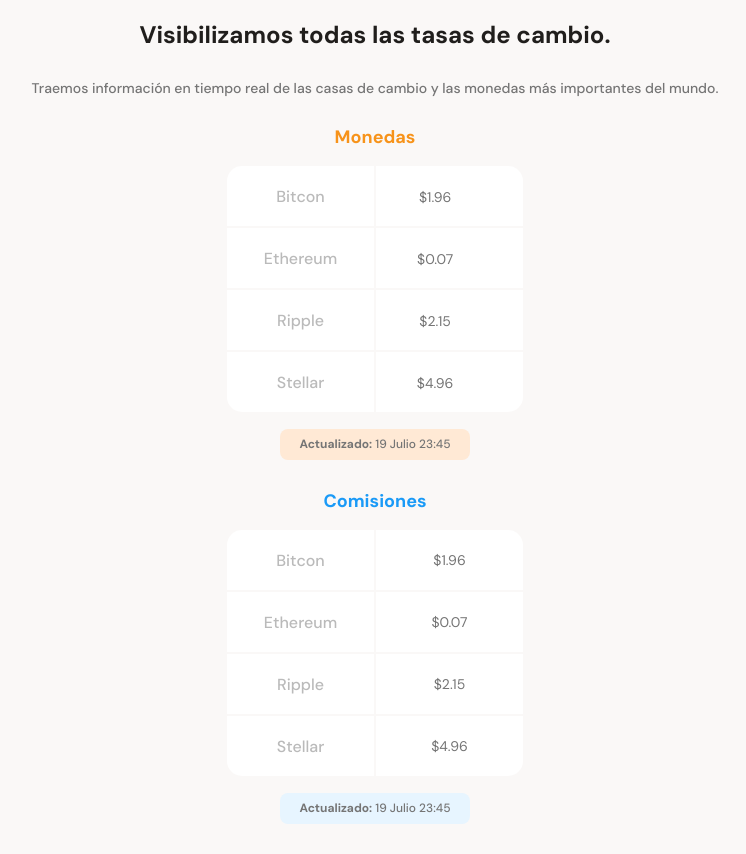
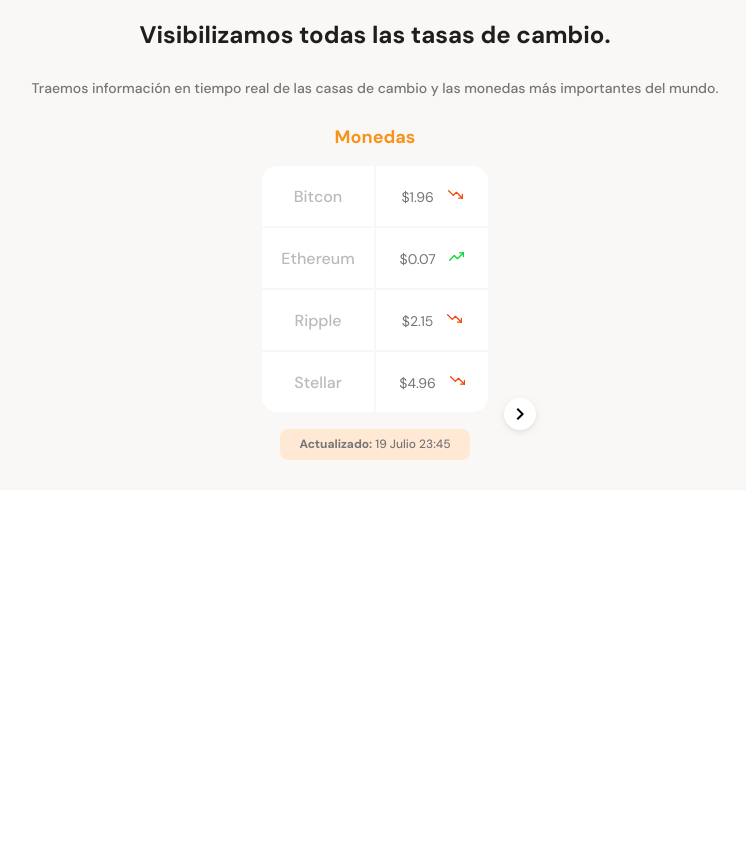
Before and after one commit to mathew-idrovo/Movil_ui, a plain HTML site: page index.html in a window 1280 px wide. Shown: the part 660-1514 px from the top of the page, without its empty margins (265-1011 px from the left). After the commit the page ends 1150 px from the top, so only its background shows below. Drawn offline with Linux system fonts and the light colour scheme.

Commit message:
feat: add table section

```diff
--- a/index.html
+++ b/index.html
@@ -37,7 +37,9 @@
           </p>
         </div>
         <section class="main-tables-container">
-          <div class="main-currency-table">
+          <input type="radio" name="toggleTable" id="showTable1" checked />
+          <input type="radio" name="toggleTable" id="showTable2" />
+          <div class="main-currency-table" id="table1">
             <p class="currency-table--title">Monedas</p>
             <div class="currency-table--container">
               <table>
@@ -63,11 +65,17 @@
                 </tr>
               </table>
             </div>
+            <label for="showTable2" class="table-go-right">
+              <img
+                src="assets/icons/mdi_keyboard_arrow_down.svg"
+                alt="arrow_next"
+              />
+            </label>
             <div class="currency-table--date">
               <p><b>Actualizado:</b> 19 Julio 23:45</p>
             </div>
           </div>
-          <div class="main-comissions-table">
+          <div class="main-comissions-table" id="table2">
             <p class="comissions-table--title">Comisiones</p>
             <div class="comissions-table--container">
               <table>
@@ -93,6 +101,12 @@
                 </tr>
               </table>
             </div>
+            <label for="showTable1" class="table-go-right">
+              <img
+                src="assets/icons/mdi_keyboard_arrow_down.svg"
+                alt="arrow_next"
+              />
+            </label>
             <div class="comissions-table--date">
               <p><b>Actualizado:</b> 19 Julio 23:45</p>
             </div>
--- a/style.css
+++ b/style.css
@@ -119,6 +119,27 @@ main {
   line-height: 1.6rem;
   color: #757575;
 }
+.main-tables-container input[type='radio'] {
+  position: absolute;
+  opacity: 0;
+  pointer-events: none;
+}
+.main-tables-container {
+  display: flex;
+  overflow-x: auto;
+  scroll-behavior: smooth;
+  justify-content: center;
+}
+.main-tables-container::-webkit-scrollbar {
+  display: none;
+}
+.main-currency-table,
+.main-comissions-table {
+  display: none;
+  opacity: 0;
+  transition: opacity 0.3s ease;
+  position: relative;
+}
 .main-currency-table .main-comissions-table {
   width: 70%;
   min-width: 235px;
@@ -135,7 +156,6 @@ main {
   color: var(--bitcoin-orange);
 }
 .main-comissions-table .comissions-table--title {
-  margin-top: 30px;
   margin-bottom: 15px;
   font-size: 1.8rem;
   font-weight: bold;
@@ -195,7 +215,7 @@ main {
   width: 15px;
   height: 15px;
   margin-left: 10px;
-  background-image: url('../assets/icons/trending-up.svg');
+  background-image: url('/assets/icons/trending-up1.svg');
   background-size: cover;
   background-position: center;
   background-repeat: no-repeat;
@@ -205,7 +225,7 @@ main {
   width: 15px;
   height: 15px;
   margin-left: 10px;
-  background-image: url('../assets/icons/trending-down.svg');
+  background-image: url('/assets/icons/trending-down1.svg');
   background-size: cover;
   background-position: center;
   background-repeat: no-repeat;
@@ -234,3 +254,27 @@ main {
   font-size: 1.2rem;
   line-height: 1.5px;
 }
+#showTable1:checked ~ #table1 {
+  display: block;
+  opacity: 1;
+}
+
+#showTable2:checked ~ #table2 {
+  display: block;
+  opacity: 1;
+}
+.table-go-right {
+  position: absolute;
+  right: -30px;
+  transform: translate(50%, -50%);
+
+  width: 32px;
+  height: 32px;
+  background: var(--just-white);
+  border-radius: 50%;
+  box-shadow: 0 2px 6px rgba(0, 0, 0, 0.1);
+  display: flex;
+  align-items: center;
+  justify-content: center;
+  cursor: pointer;
+}
```
Also changed, not shown: assets/icons/mdi_keyboard_arrow_down.svg (added), assets/icons/trending-down1.svg (added), assets/icons/trending-up1.svg (added).
